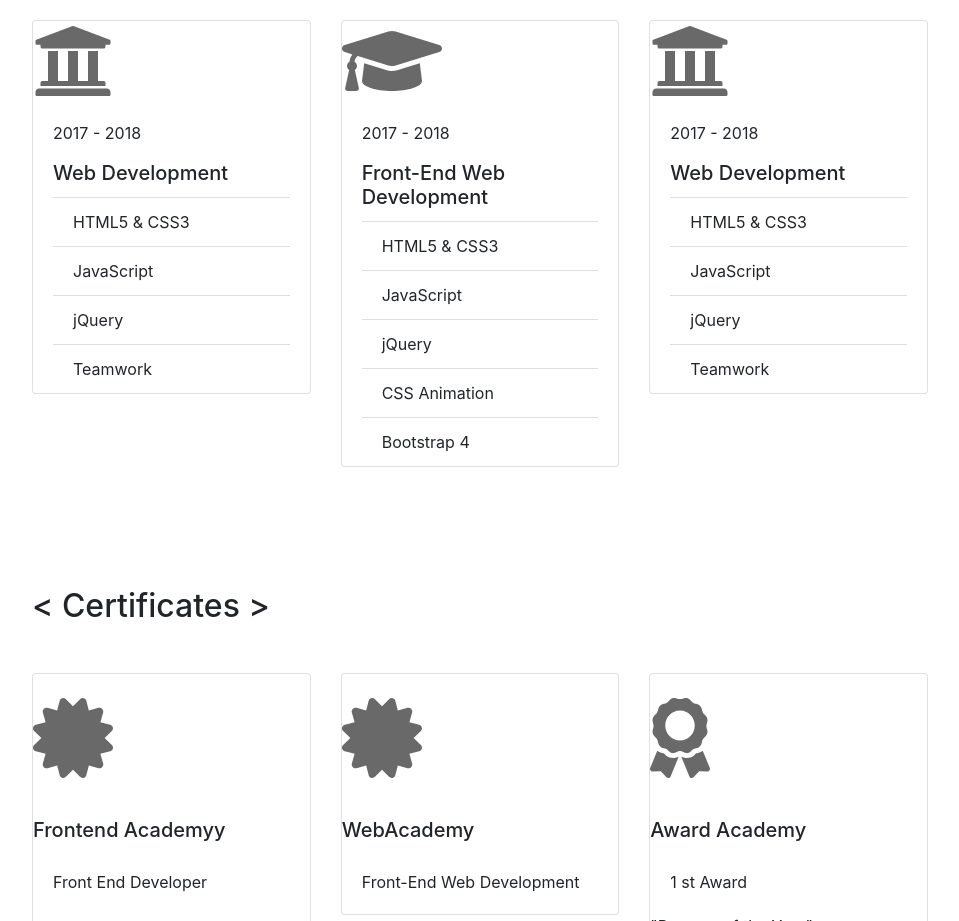
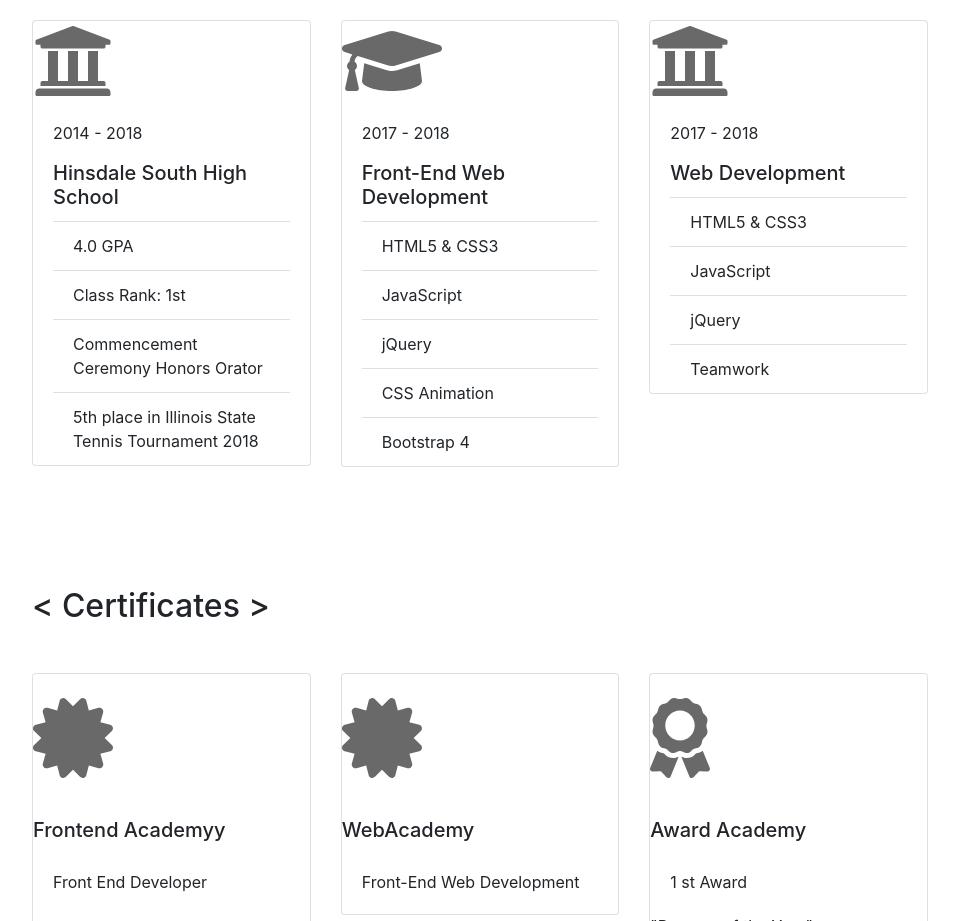
Before and after one commit to ndsambare/resumePage, a website with bundled scripts: page index.html in a window 1280 px wide. Shown: the part 1980-2901 px from the top of the page, without its empty margins (304-1263 px from the left). Built offline with nearby package versions, Linux system fonts and the light colour scheme; a web font is replaced by a local one.

Commit message:
Updated Hinsdale South

```diff
--- a/index.html
+++ b/index.html
@@ -367,14 +367,14 @@
               </div>
 
               <div class="card-body pb-0">
-                <p>2017 - 2018</p>
-                <h5 class="card-title">Web Development</h5>
+                <p>2014 - 2018</p>
+                <h5 class="card-title">Hinsdale South High School</h5>
 
                 <ul class="list-group list-group-flush">
-                  <li class="list-group-item">HTML5 & CSS3</li>
-                  <li class="list-group-item">JavaScript</li>
-                  <li class="list-group-item">jQuery</li>
-                  <li class="list-group-item">Teamwork</li>
+                  <li class="list-group-item">4.0 GPA</li>
+                  <li class="list-group-item">Class Rank: 1st</li>
+                  <li class="list-group-item">Commencement Ceremony Honors Orator</li>
+                  <li class="list-group-item">5th place in Illinois State Tennis Tournament 2018</li>
                 </ul>
               </div>
             </div>
```
